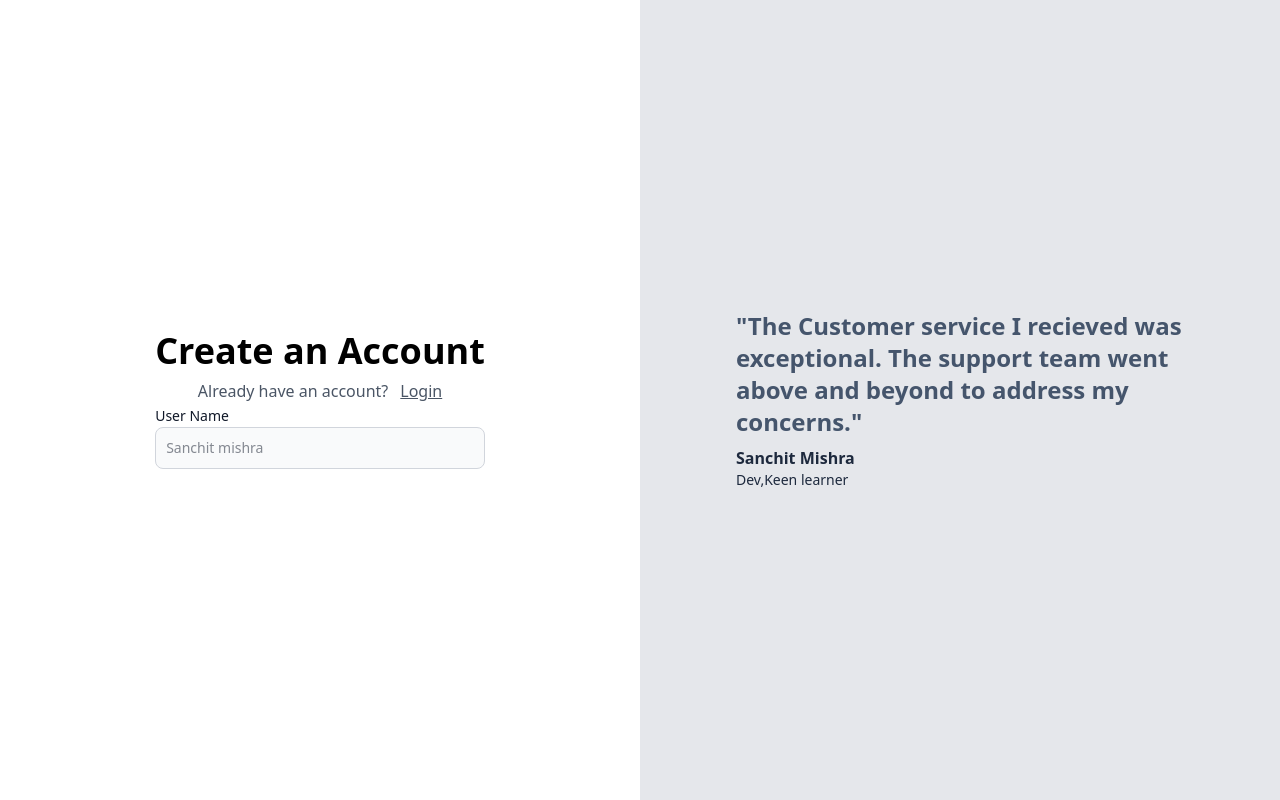
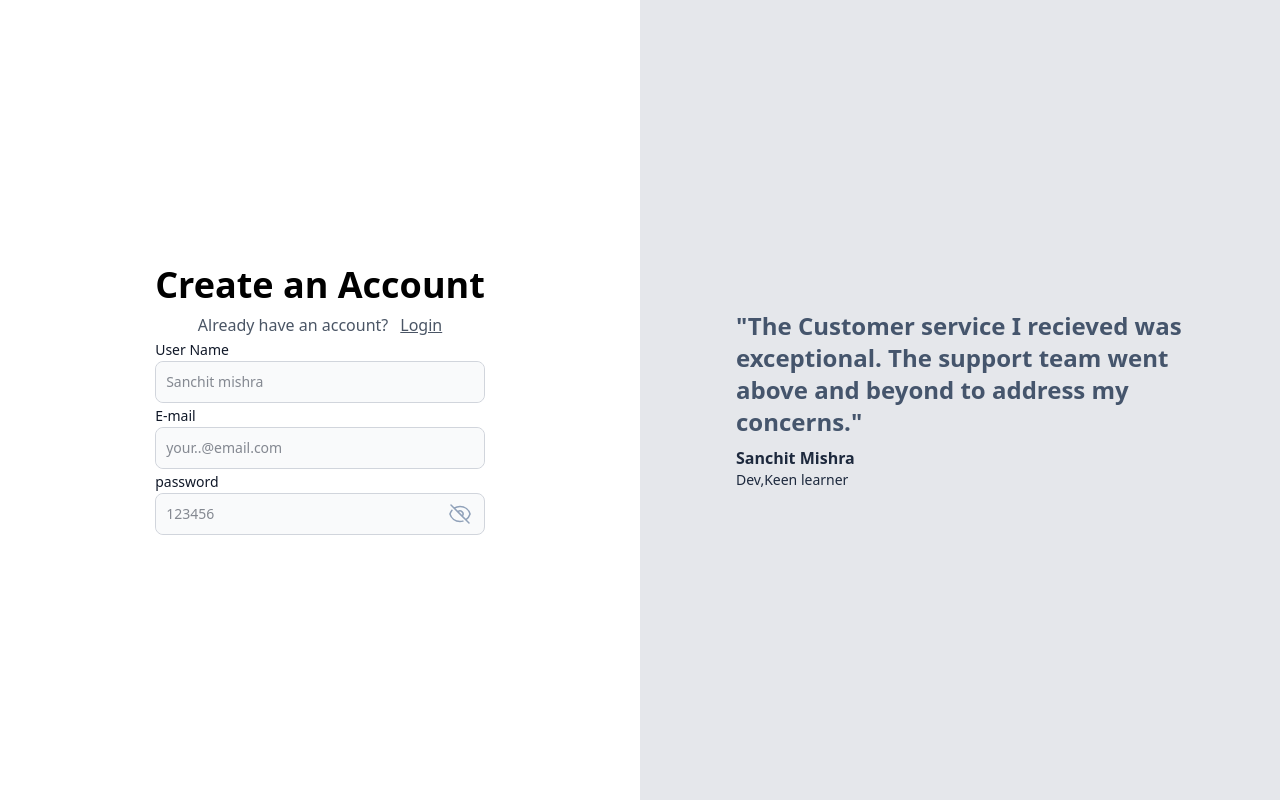
Before and after one commit to ImSanc/medium_clone, a React (Vite) app in the folder frontend/: page /signup in a window 1280 px wide. Built offline with nearby package versions, Linux system fonts and the light colour scheme.

Commit message:
added password hide or show

```diff
--- a/frontend/src/components/Auth.tsx
+++ b/frontend/src/components/Auth.tsx
@@ -6,7 +6,7 @@ import { useState } from "react";
 export const Auth = ( {type} : { type : "signin" | "signup"}) => {
 
     const isSignUp = (type === "signup");
-    const postInputs = useState<SignUpInput> ({
+    const [postInputs , setPostInputs] = useState<SignUpInput> ({
         name : "",
         email : "",
         password : ""
@@ -25,7 +25,24 @@ export const Auth = ( {type} : { type : "signin" | "signup"}) => {
             </div>
 
             <div>
-                <InputBox  label="User Name" placeholder="Sanchit mishra" onChange={ ()=>{}} />
+                <InputBox  label="User Name" placeholder="Sanchit mishra" onChange={ (e)=>{
+                    setPostInputs( c => ({
+                        ...c,
+                        name : e.target.value
+                    }))
+                }} />
+                <InputBox  label="E-mail" placeholder="your..@email.com" onChange={ (e)=>{
+                    setPostInputs( c => ({
+                        ...c,
+                        email : e.target.value
+                    }))
+                }} />
+                <InputBox  label="password" placeholder="123456" type="password" onChange={ (e)=>{
+                    setPostInputs( c => ({
+                        ...c,
+                        password : e.target.value
+                    }))
+                }} />
             </div>
 
 
--- a/frontend/src/components/InputBox.tsx
+++ b/frontend/src/components/InputBox.tsx
@@ -1,17 +1,46 @@
 
-import { ChangeEvent } from "react";
+import { ChangeEvent,HTMLInputTypeAttribute, useState } from "react";
 
 interface LabelledInputType {
     label : string,
     placeholder : string,
-    onChange : ( e : ChangeEvent<HTMLInputElement>) => void;
+    onChange : ( e : ChangeEvent<HTMLInputElement>) => void,
+    type ?: HTMLInputTypeAttribute
 }
 
-function InputBox ( {label , placeholder  , onChange }: LabelledInputType) {
-    return <div>
-        <label className="mb-2 text-sm font-medium text-gray-900 ">{label}</label>
-        <input type="text" onChange={ onChange} placeholder= {placeholder} className="bg-gray-50 border border-gray-300 text-gray-900 text-sm rounded-lg focus:to-blue-500 w-full p-2.5 " />
-    </div>
+function InputBox ( {type ,label , placeholder  , onChange }: LabelledInputType) {
+
+    const [isPasswordVisible,setIsPasswordVisible] = useState(false);
+
+    return (
+        <div>
+            <label className="mb-2 text-sm font-medium text-gray-900 ">{label}</label>
+            <div className=" flex items-center border border-gray-300 rounded-lg bg-gray-50">
+                <input
+                    type={ (type==="password" && !isPasswordVisible ) ? "password" : "text" }
+                    onChange={ onChange }
+                    placeholder= {placeholder}
+                    className="bg-gray-50 border border-gray-300 text-gray-900 text-sm rounded-lg focus:to-blue-500 w-full p-2.5 outline-none border-none"
+                />
+                { type === "password"  && (
+                    <div  onClick={ ()=>setIsPasswordVisible( (isPasswordVisible)=>(!isPasswordVisible)) }   className="px-3 cursor-pointer">
+                        {isPasswordVisible ? (
+                            // Eye Open Icon (Password Visible)
+                            <svg xmlns="http://www.w3.org/2000/svg" fill="none" viewBox="0 0 24 24" strokeWidth="1.5" stroke="currentColor" className="size-6 text-slate-400">
+                                <path strokeLinecap="round" strokeLinejoin="round" d="M12 4.5c4.756 0 8.773 3.162 10.065 7.498a10.522 10.522 0 0 1-4.293 5.774m-11.544-1.724a10.47 10.47 0 0 1-4.293-5.774A10.45 10.45 0 0 1 12 4.5m-3 7.5a3 3 0 1 1 6 0 3 3 0 0 1-6 0z" />
+                            </svg>
+                        ) : (
+                            // Eye Closed Icon (Password Hidden)
+                            <svg xmlns="http://www.w3.org/2000/svg" fill="none" viewBox="0 0 24 24" strokeWidth="1.5" stroke="currentColor" className="size-6 text-slate-400">
+                                <path strokeLinecap="round" strokeLinejoin="round" d="M3.98 8.223A10.477 10.477 0 0 0 1.934 12C3.226 16.338 7.244 19.5 12 19.5c.993 0 1.953-.138 2.863-.395M6.228 6.228A10.451 10.451 0 0 1 12 4.5c4.756 0 8.773 3.162 10.065 7.498a10.522 10.522 0 0 1-4.293 5.774M6.228 6.228 3 3m3.228 3.228 3.65 3.65m7.894 7.894L21 21m-3.228-3.228-3.65-3.65m0 0a3 3 0 1 0-4.243-4.243m4.242 4.242L9.88 9.88" />
+                            </svg>
+                        )}
+
+                    </div>)
+                }
+            </div>
+        </div>
+    );
 }
 
 export default InputBox;
```
